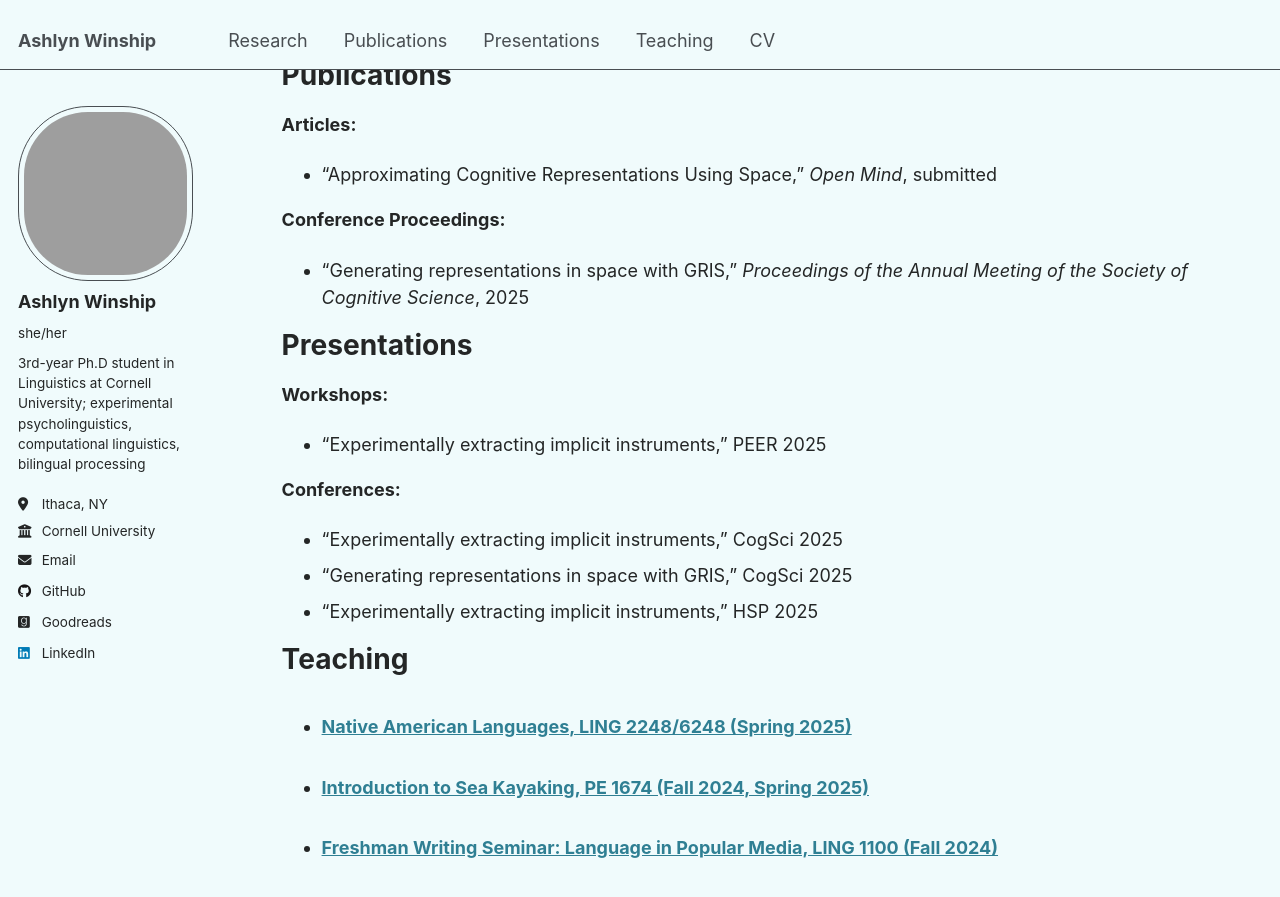
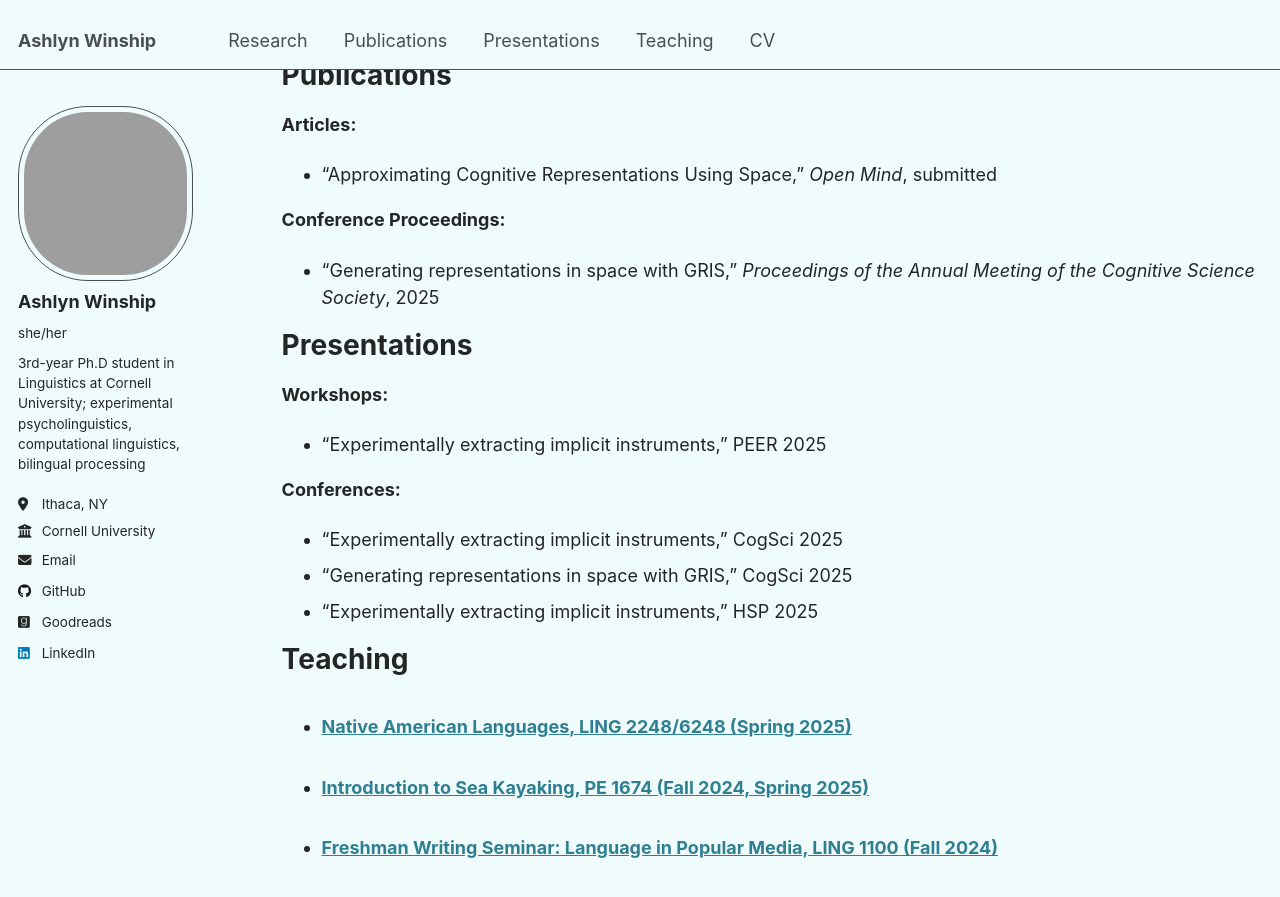
Before and after one commit to ashlynwinship/ashlynwinship.github.io, a Jekyll site: the page built from _pages/cv.md, in a window 1280 px wide and 900 px high, scrolled down 312 px. Shown: the top 897 px of the window. Built offline with Jekyll 4.4.1, drawn with Linux system fonts in a browser that asks for light colours; grey boxes are pictures that could not be loaded.

Commit message:
Update cv.md

```diff
--- a/_pages/cv.md
+++ b/_pages/cv.md
@@ -32,7 +32,7 @@ Publications
 
 <b>Conference Proceedings:</b>
 
-* "Generating representations in space with GRIS," <i>Proceedings of the Annual Meeting of the Society of Cognitive Science</i>, 2025
+* "Generating representations in space with GRIS," <i>Proceedings of the Annual Meeting of the Cognitive Science Society</i>, 2025
 
 Presentations
 ======
```
